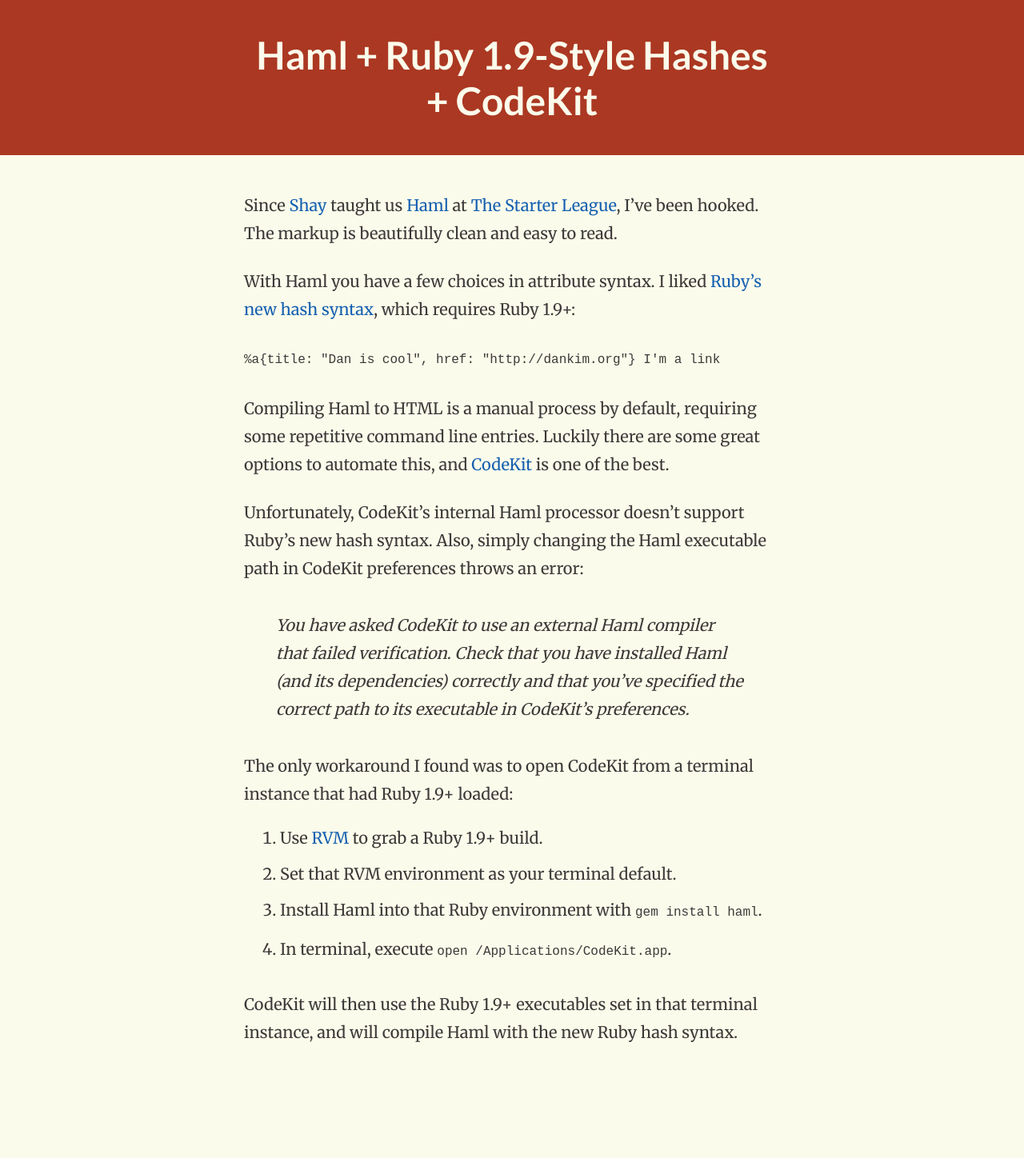
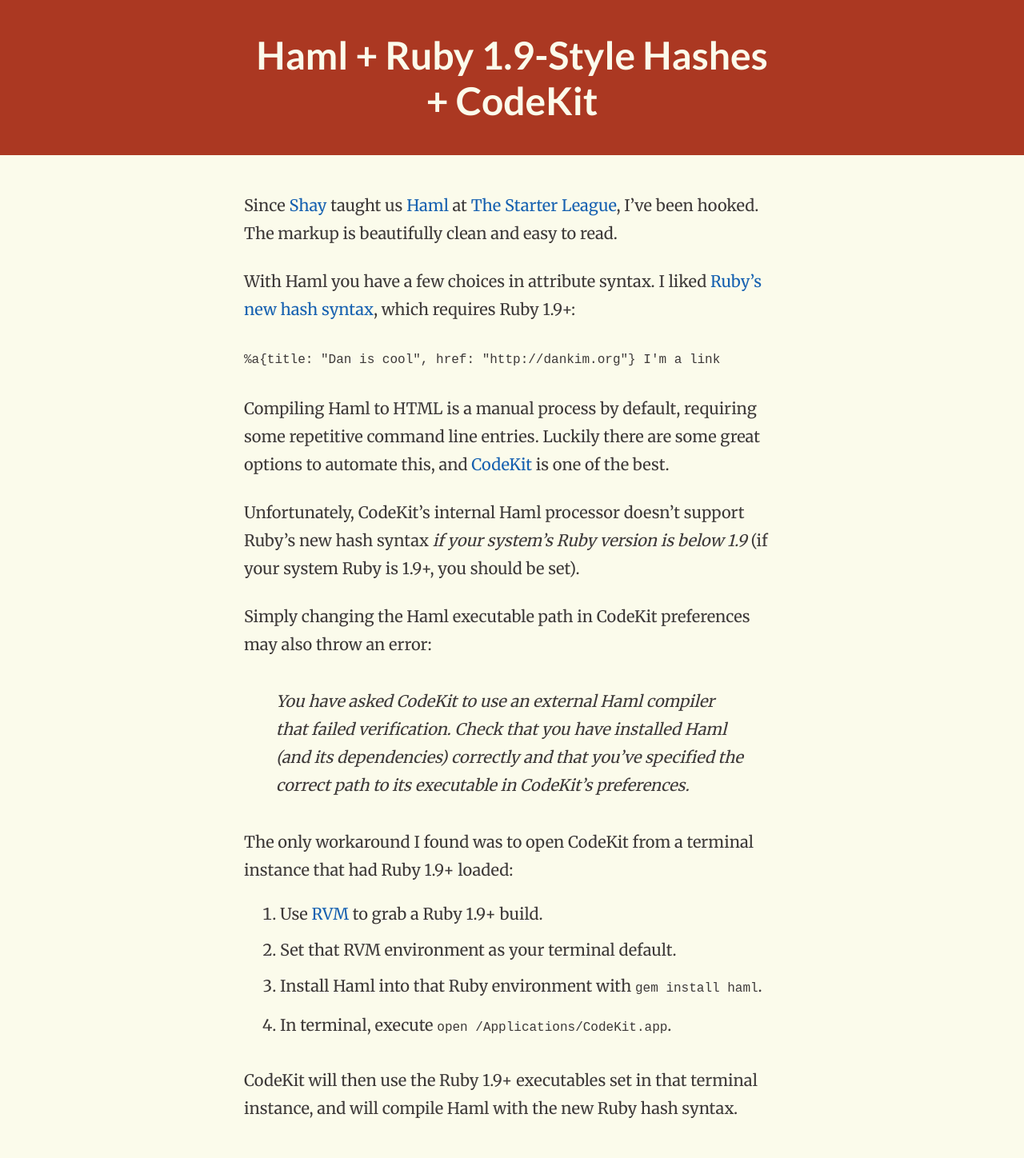
Before and after one commit to clarkhtse/blog, a Jekyll site: the page built from _posts/2013-02-23-haml-ruby-1.9-style-hashes-codekit.md, in a window 1280 px wide. Shown: the whole page at 80% size. Built offline with Jekyll 4.4.1, drawn with Linux system fonts in a browser that asks for light colours; Markdown is read by kramdown in place of the engine named in the settings; before the commit the page ends 1353 px from its top, so only the background shows below that.

Commit message:
Clarification added to CodeKit article"

```diff
--- a/_posts/2013-02-23-haml-ruby-1.9-style-hashes-codekit.md
+++ b/_posts/2013-02-23-haml-ruby-1.9-style-hashes-codekit.md
@@ -14,7 +14,9 @@
 
 Compiling Haml to HTML is a manual process by default, requiring some repetitive command line entries. Luckily there are some great options to automate this, and [CodeKit](http://incident57.com/codekit/) is one of the best.
 
-Unfortunately, CodeKit's internal Haml processor doesn't support Ruby's new hash syntax. Also, simply changing the Haml executable path in CodeKit preferences throws an error:
+Unfortunately, CodeKit's internal Haml processor doesn't support Ruby's new hash syntax _if your system's Ruby version is below 1.9_ (if your system Ruby is 1.9+, you should be set).
+
+Simply changing the Haml executable path in CodeKit preferences may also throw an error:
 
 > You have asked CodeKit to use an external Haml compiler that failed verification. Check that you have installed Haml (and its dependencies) correctly and that you've specified the correct path to its executable in CodeKit's preferences.
 
```
